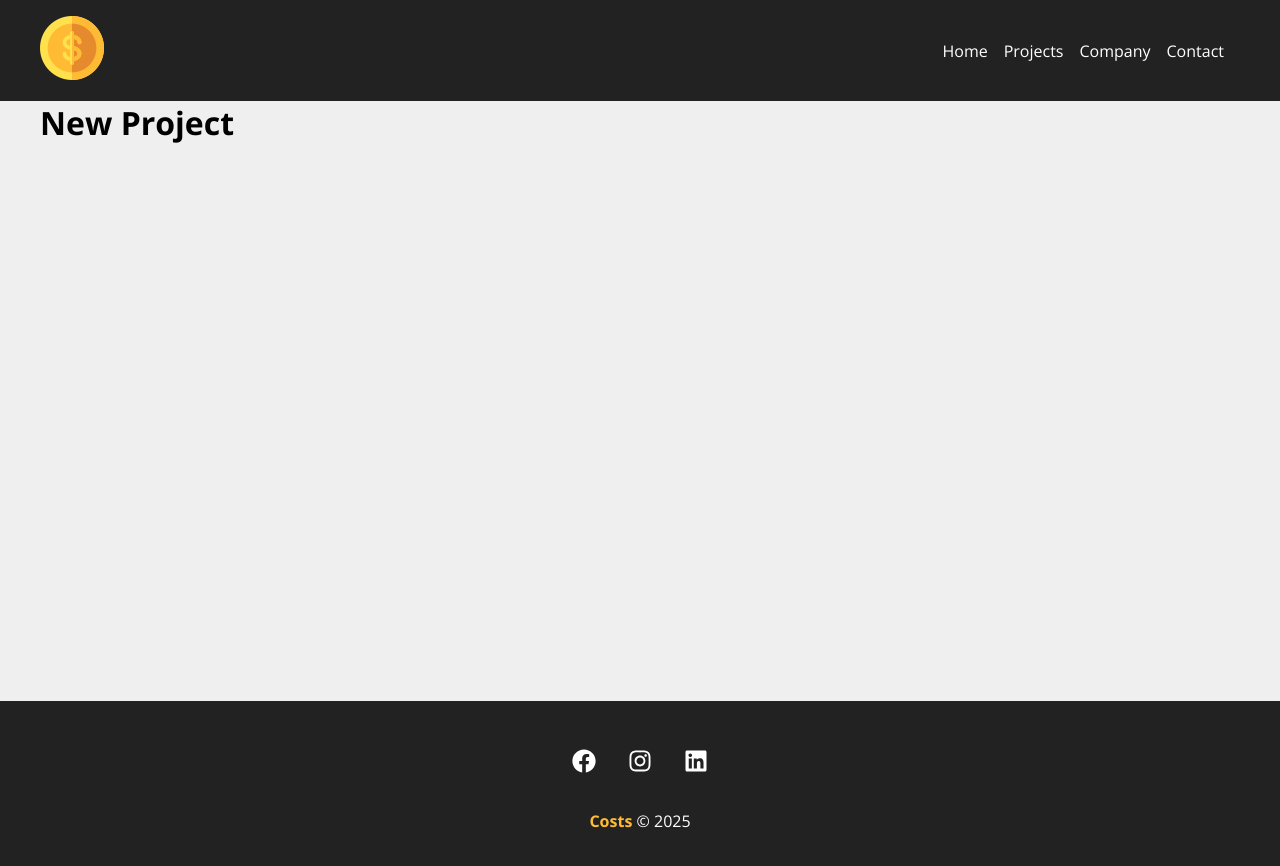
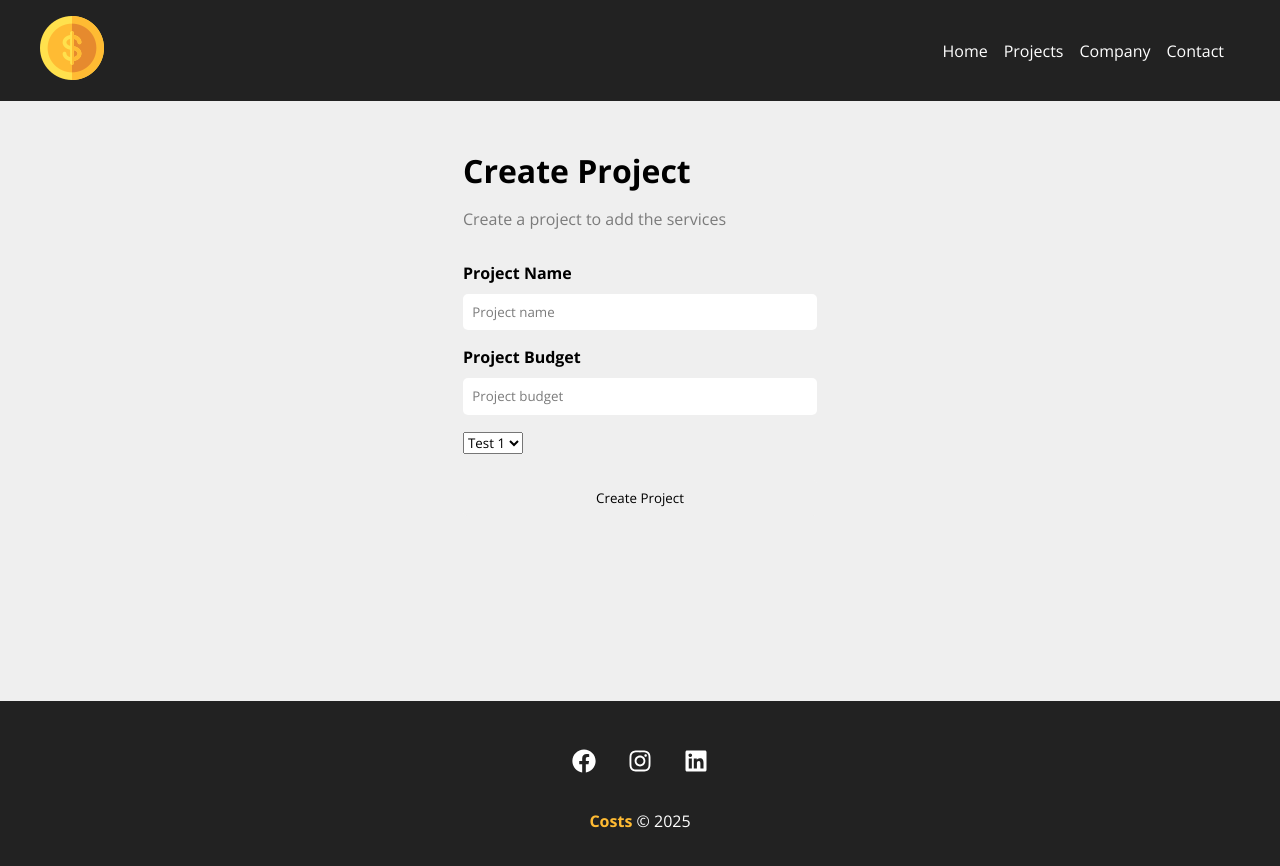
Before and after one commit to GabrielPivoto/costs, a React (Create React App) app: page /newProject in a window 1280 px wide. Shown: the top 866 px of the page. Built offline with nearby package versions, Linux system fonts and the light colour scheme.

Commit message:
Start NewProject Page
 - Starts NewProject page

Author: Pivoto

```diff
--- /dev/null
+++ b/src/components/form/Input.js
@@ -0,0 +1,18 @@
+import styles from './Input.module.css'
+
+function Input({ type, text, name, placeholder, handleOnChange, value }) {
+    return (
+        <div className={styles.form_control}>
+            <label htmlFor={name}>{text}</label>
+            <input
+                type={type}
+                name={name}
+                id={name}
+                placeholder={placeholder}
+                onChange={handleOnChange}
+                value={value} />
+        </div>
+    )
+}
+
+export default Input
--- /dev/null
+++ b/src/components/form/Input.module.css
@@ -0,0 +1,20 @@
+.form_control {
+    display: flex;
+    flex-direction: column;
+    margin-bottom: 1em;
+}
+
+.form_control label {
+    margin-bottom: .6em;
+    font-weight: bold;
+}
+
+.form_control input {
+    padding: .7em;
+    border-radius: 5px;
+    border: none;
+}
+
+.form_control input::placeholder {
+    color: #7b7b7b;
+}
--- a/src/components/pages/NewProject.js
+++ b/src/components/pages/NewProject.js
@@ -1,6 +1,13 @@
+import ProjectForm from '../project/ProjectForm'
+import styles from './NewProject.module.css'
+
 function NewProject(){
     return (
-        <h1>New Project</h1>
+        <div className={styles.new_project_container}>
+            <h1>Create Project</h1>
+            <p>Create a project to add the services</p>
+            <ProjectForm />
+        </div>
     )
 }
 
--- /dev/null
+++ b/src/components/pages/NewProject.module.css
@@ -0,0 +1,14 @@
+.new_project_container {
+    width: 450px;
+    margin: 0 auto;
+    padding: 3em;
+}
+
+.new_project_container h1 {
+    margin-bottom: 0.5em;
+
+}
+
+.new_project_container p {
+    color: #7b7b7b;
+}
--- /dev/null
+++ b/src/components/project/ProjectForm.js
@@ -0,0 +1,29 @@
+import Input from '../form/Input'
+import styles from './ProjectForm.module.css'
+
+function ProjectForm() {
+    return (
+        <form className={styles.project_form}>
+
+            <Input
+                type="text"
+                text="Project Name"
+                name="name"
+                placeholder="Project name" />
+            <Input
+                text="Project Budget"
+                type="number"
+                name="budget"
+                placeholder="Project budget" />
+            <div>
+                <select name="projectId">
+                    <option>Test 1</option>
+                    <option>Test 2</option>
+                </select>
+            </div>
+            <Input type="submit" value="Create Project" />
+        </form>
+    )
+}
+
+export default ProjectForm
--- /dev/null
+++ b/src/components/project/ProjectForm.module.css
@@ -0,0 +1,9 @@
+.project_form {
+    justify-content: center;
+    width: 100%;
+    margin: 2em 0;
+}
+
+.project_form div {
+    margin-bottom: 1em;
+}
```
